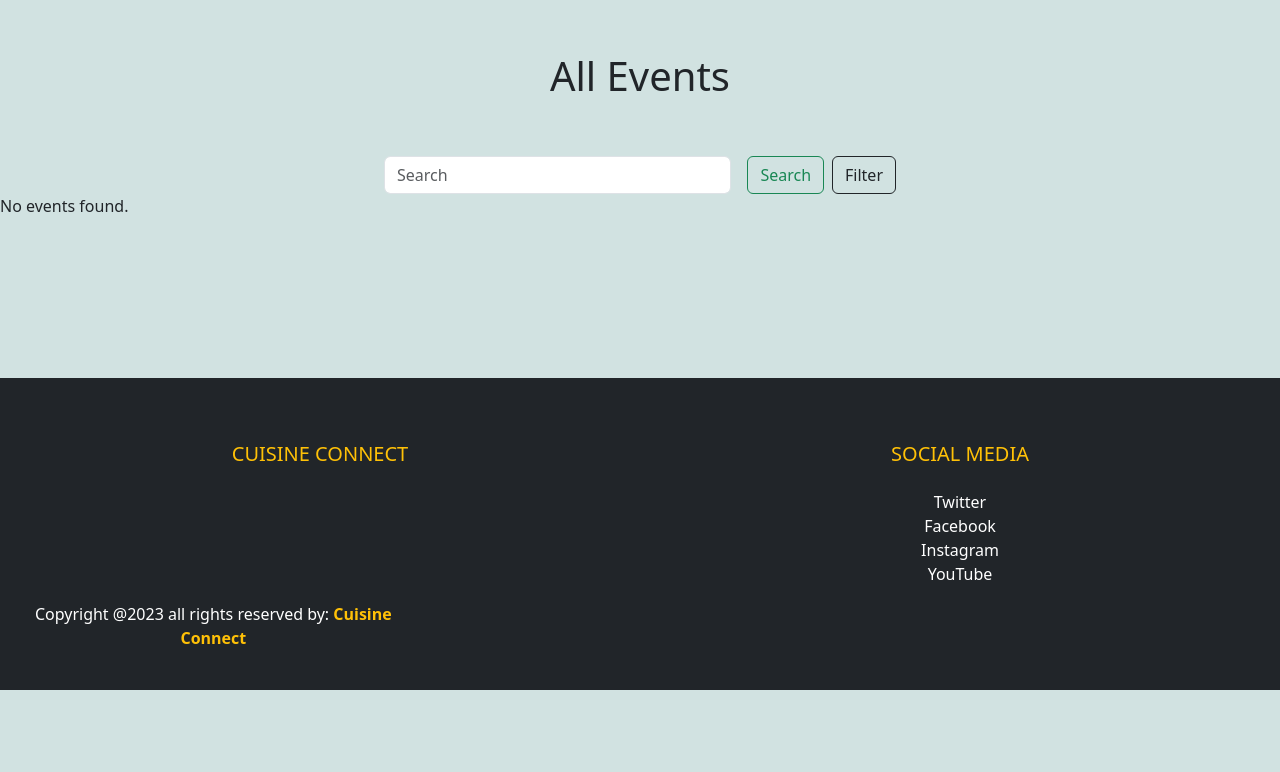
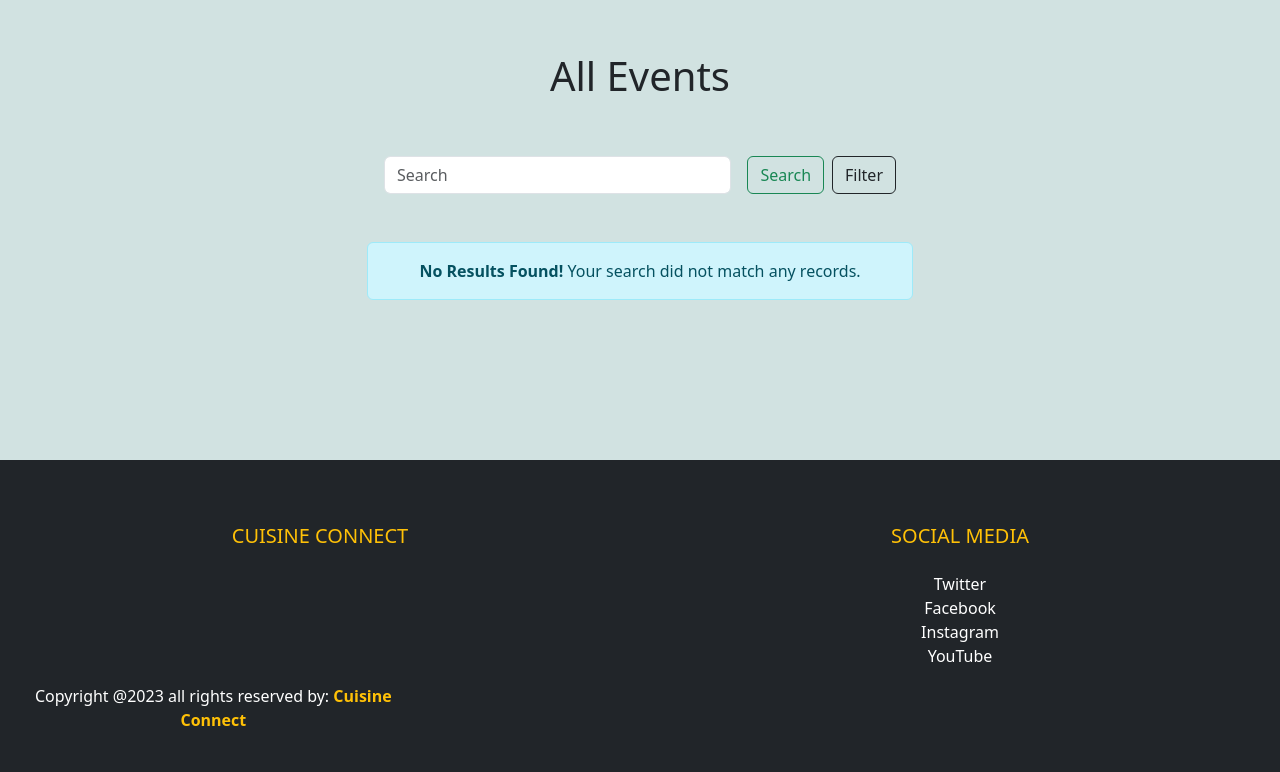
Before and after one commit to AdrianMarch92/IAB207GroupProject, a Flask app: page /logout in a window 1280 px wide. Shown: the part 966-1738 px from the top of the page. Before the commit the page ends 1656 px from the top, so only its background shows below. Run offline with Flask 3, Linux system fonts and the light colour scheme; a user stored in the database is signed in; some libraries are stand-ins or nearby versions.

Commit message:
Final small updates and tests completed

```diff
--- a/website/forms.py
+++ b/website/forms.py
@@ -50,7 +50,7 @@ class EventForm(FlaskForm):
     post_event = SubmitField("Post Event")
     category = SelectField(
         'Category',
-        choices=[('asian', 'Asian'), ('indian', 'Indian'), ('italian', 'Italian'), ('greek', 'Greek'), ('european', 'European'), ('american', 'American')],
+        choices=[('asian', 'Asian'), ('indian', 'Indian'), ('italian', 'Italian'), ('greek', 'Greek'), ('european', 'European'), ('american', 'American'), ('south african', 'South African')],
         validators=[DataRequired()]
     )
     update_event = SubmitField('Update Event')
--- a/website/templates/index.html
+++ b/website/templates/index.html
@@ -119,7 +119,15 @@
                         </a>
                     {% endfor %}
                 {% else %}
-                    <p>No events found.</p>
+                    <div class="container mt-5">
+                        <div class="row justify-content-center">
+                            <div class="col-md-6 text-center">
+                                <div class="alert alert-info" role="alert">
+                                    <strong>No Results Found!</strong> Your search did not match any records.
+                                </div>
+                            </div>
+                        </div>
+                    </div>
                 {% endif %}
             </div>
 
```
Also changed, not shown: instance/cuisine_connect_db.sqlite, website/static/uploads/teppanyaki.jpg (added).
